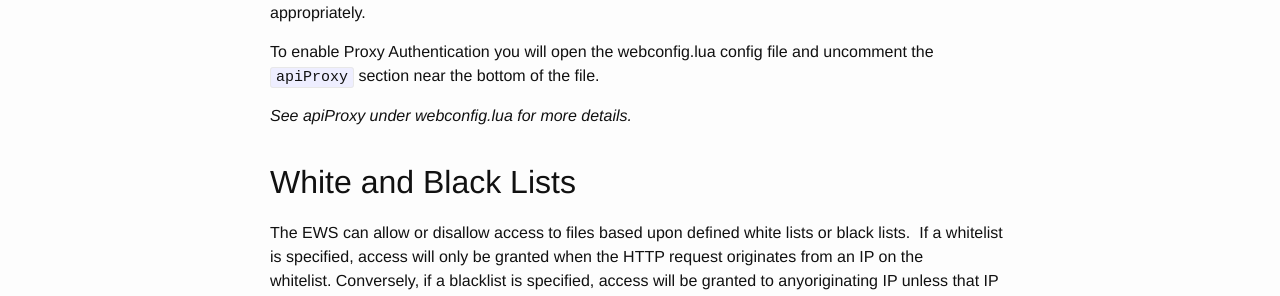
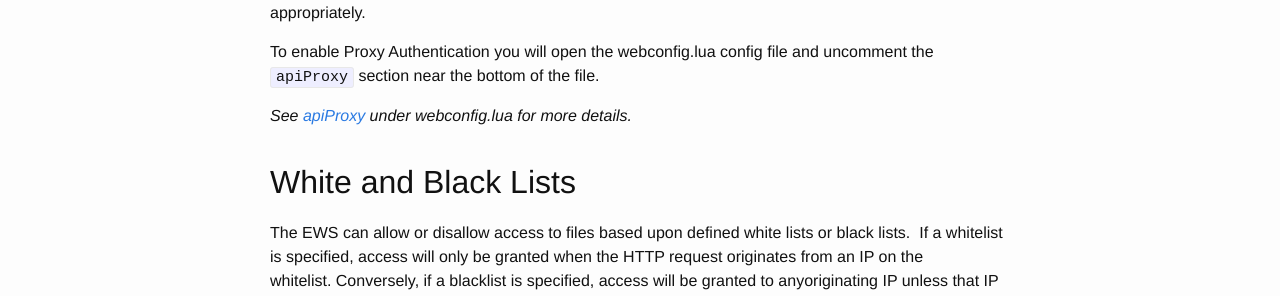
Before and after one commit to EvoStream/ems_user_guide, a Jekyll site: the page built from _posts/2016-01-01-webserver.md, in a window 1280 px wide. Shown: the part 1182-1478 px from the top of the page. Built offline with Jekyll 4.4.1, drawn with Linux system fonts in a browser that asks for light colours; part of the change alters nothing that is shown.

```diff
--- a/_posts/2016-01-01-webserver.md
+++ b/_posts/2016-01-01-webserver.md
@@ -35,7 +35,7 @@ Proxy authentication provides a way to secure the HTTP based EMS API. All API co
 
 To enable Proxy Authentication you will open the webconfig.lua config file and uncomment the `apiProxy` section near the bottom of the file.
 
-*See apiProxy under webconfig.lua for more details.*
+*See [apiProxy](http://docs.evostream.com/ems_user_guide/webconfigfile#apiproxy) under webconfig.lua for more details.*
 
 
 
```
